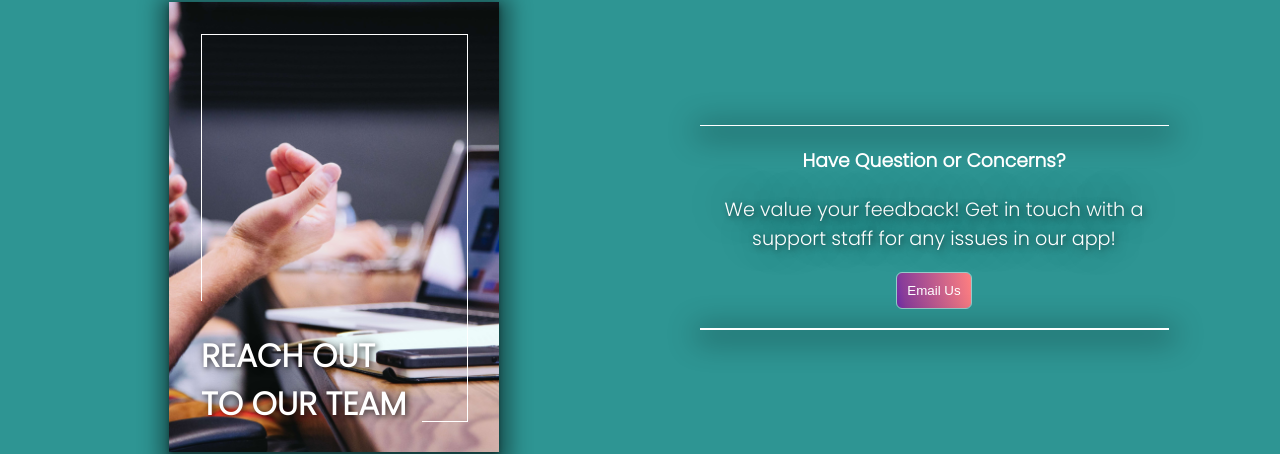
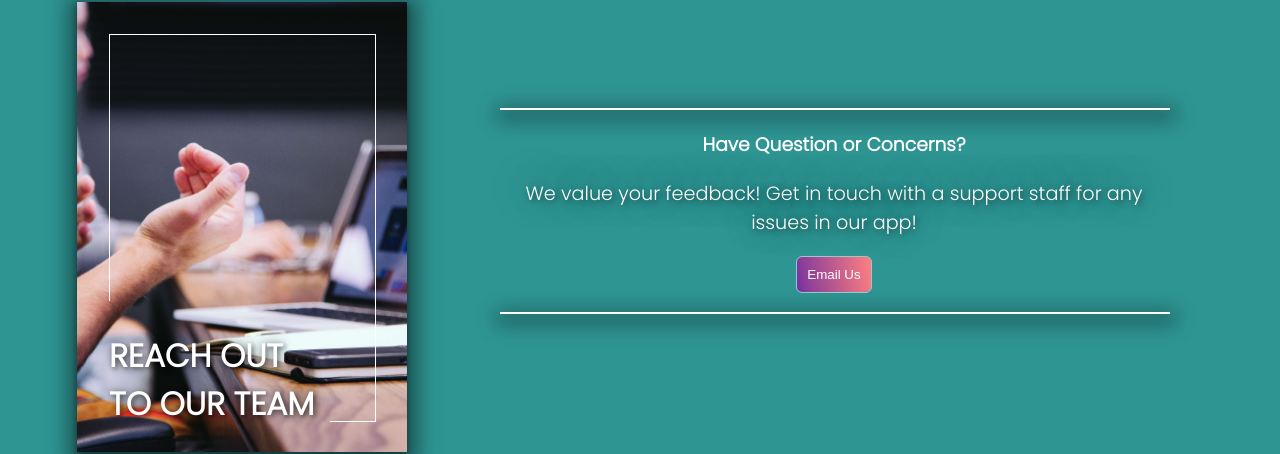
Before and after one commit to EncurageApp/encurageWeb, a React (Create React App) app: page /AppFeatures in a window 1280 px wide. Shown: the part 9032-9486 px from the top of the page. Built offline with nearby package versions, Linux system fonts and the light colour scheme.

Commit message:
changes to contact section on app page, small adjustments around site

```diff
--- a/src/css/AppFeatures.css
+++ b/src/css/AppFeatures.css
@@ -583,49 +583,6 @@ App Feature Contact
 =================================================
 */
 
-.af-contact-container {
-  background-color: var(--primaryFour);
-  box-shadow: 1px 5px 20px 10px rgba(0, 0, 0, 0.43);
-  margin: 3rem auto;
-  display: flex;
-  flex-direction: column;
-  justify-content: center;
-  align-items: center;
-}
-
-.af-contact-info {
-  color: white;
-  max-width: 500px;
-  margin: 1rem;
-  display: flex;
-  flex-direction: column;
-  justify-content: center;
-  text-align: center;
-  padding: 1rem;
-  gap: 20px;
-}
-
-.af-contact-info:before,
-.af-contact-info:after {
-  content: "";
-  display: block;
-  width: 100%;
-  height: 100%;
-  border: 1px solid white;
-  box-shadow: 1px 5px 30px 5px rgba(0, 0, 0, 0.43);
-}
-
-.af-contact-info:before {
-  grid-row: 1 / 2;
-  border-right: none;
-  border-bottom: none;
-}
-
-.af-contact-info:after {
-  grid-row: 1 / span 2;
-  border-left: none;
-}
-
 .heading-container {
   margin: 3rem auto;
   display: flex;
@@ -671,6 +628,39 @@ App Feature Contact
   margin: 2rem 1rem -0.5rem 0;
   font-size: 2rem;
   text-align: left;
+}
+
+.af-contact-container {
+  max-width: 1600px;
+  background-color: var(--primaryFour);
+  box-shadow: 1px 5px 20px 10px rgba(0, 0, 0, 0.43);
+  margin: 3rem auto;
+  display: flex;
+  flex-direction: column;
+  justify-content: center;
+  align-items: center;
+}
+
+.af-contact-info {
+  color: white;
+  max-width: 700px;
+  display: flex;
+  flex-direction: column;
+  justify-content: center;
+  text-align: center;
+  padding: 1rem;
+  gap: 20px;
+  margin-bottom: 2rem;
+}
+
+.af-contact-info:before,
+.af-contact-info:after {
+  content: "";
+  display: block;
+  width: 100%;
+  height: 100%;
+  border: 0.5px solid white;
+  box-shadow: 1px 5px 20px 5px rgba(0, 0, 0, 0.43);
 }
 
 /*
--- a/src/css/Founder.css
+++ b/src/css/Founder.css
@@ -326,32 +326,31 @@ Mission
   color: var(--primaryFour);
 }
 
+.f-mission-container h2 {
+  font-size: 3rem;
+  text-align: center;
+  text-shadow: 2px 8px 6px rgba(0, 0, 0, 0.2),
+    0px -5px 35px rgba(255, 255, 255, 0.3);
+  border: none;
+  padding: 1rem;
+}
+
 .f-mission-container > div {
   padding: 2rem 1rem;
   display: flex;
   flex-direction: column;
   justify-content: center;
   align-items: center;
-}
-
-.f-mission-container > div > div {
-  max-width: 600px;
-  margin: 0 auto;
-}
-
-.f-mission-container h2 {
-  font-size: 3rem;
-  text-align: center;
-  text-shadow: 2px 8px 6px rgba(0, 0, 0, 0.2),
-    0px -5px 35px rgba(255, 255, 255, 0.3);
-  border: none;
+  margin: 1rem;
 }
 
 .f-mission-container p {
   font-size: 1.2rem;
   line-height: 2rem;
   padding: 1rem;
-  max-width: 800px;
+  max-width: 700px;
+  border-top: 0.5px solid var(--primaryFour);
+  border-bottom: 0.5px solid var(--primaryFour);
 }
 
 /*
--- a/src/pages/AppFeatures.jsx
+++ b/src/pages/AppFeatures.jsx
@@ -288,6 +288,7 @@ export const AppFeatures = () => {
             </h2>
           </div>
         </div>
+
         <div className="af-contact-info">
           <h3>Have Question or Concerns?</h3>
           <p>
--- a/src/pages/Founder.jsx
+++ b/src/pages/Founder.jsx
@@ -105,18 +105,22 @@ export const Founder = () => {
       <section className="f-mission-container">
         <h2>Our Lifelong Mission</h2>
         <div>
+          <MissionAnimation />
+
           <div>
-            <MissionAnimation />
+            <p>
+              Our Commitment to Innovation drives everything we do at Encurage.
+              <br />
+              We're dedicated to staying ahead of the curve, creating
+              state-of-the-art solutions for parents and caregivers.
+              Collaborating with experts, we continuously push boundaries to
+              redefine child healthcare. <br />
+              With Encurage, you can trust that you'll have access to the most
+              advanced and user-friendly solutions for your child's well-being.
+              <br />
+              Join us in redefining child care through innovation.
+            </p>
           </div>
-          <p>
-            Our Commitment to Innovation drives everything we do at Encurage.
-            We're dedicated to staying ahead of the curve, creating
-            state-of-the-art solutions for parents and caregivers. Collaborating
-            with experts, we continuously push boundaries to redefine child
-            healthcare. With OnCure, you can trust that you'll have access to
-            the most advanced and user-friendly solutions for your child's
-            well-being. Join us in redefining child care through innovation.
-          </p>
         </div>
       </section>
 
```
